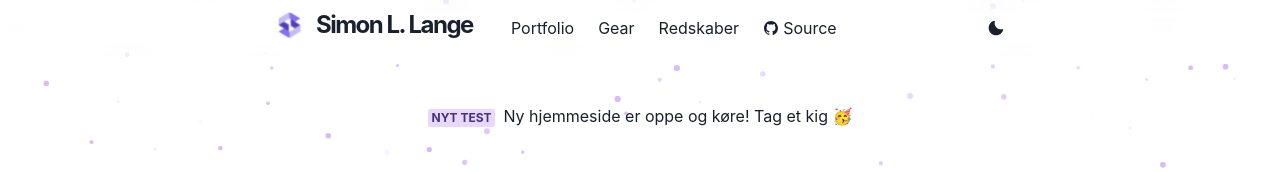
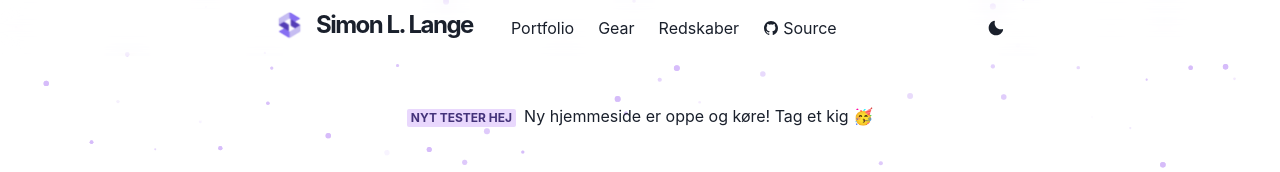
Before and after one commit to simonllange/Portfolio, a Next.js app: page / in a window 1280 px wide. Shown: the top 172 px of the page. Built offline with nearby package versions, Linux system fonts and the light colour scheme.

Commit message:
testing againn

```diff
--- a/pages/index.js
+++ b/pages/index.js
@@ -38,7 +38,7 @@ const Page = () => {
         <Box my={12} align="center">
           <p>
             <Badge colorScheme={useColorModeValue("purple", "red")} mr={2}>
-              Nyt test
+              Nyt tester hej
             </Badge>
             Ny hjemmeside er oppe og køre! Tag et kig 🥳
           </p>
```
